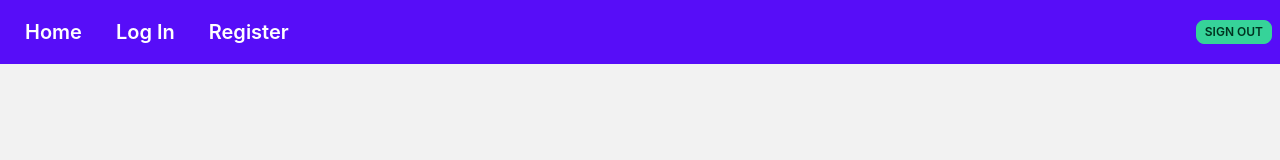
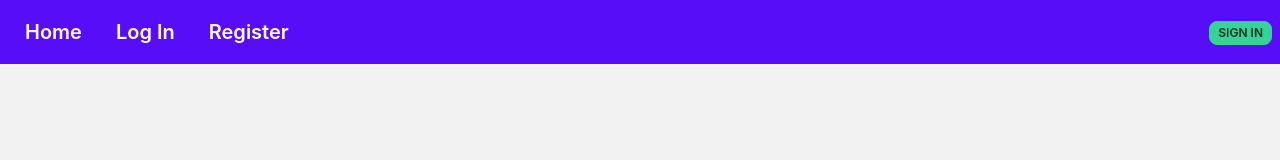
Before and after one commit to mostafizurhh/auth-react-context, a React (Create React App) app: page /register in a window 1280 px wide. Shown: the top 160 px of the page. Built offline with nearby package versions, Linux system fonts and the light colour scheme; no server answers.

Commit message:
implemented signIn and signOut button toggling

```diff
--- a/src/components/Header.js
+++ b/src/components/Header.js
@@ -24,8 +24,17 @@ const Header = () => {
                 <div className='flex-none gap-2'>
                     {user?.email && <span>Welcome {user.email}</span>}
                 </div>
+
+                {/*************************************
+                    signin and signout button toggling
+                 **************************************/}
+
                 <div className='pl-2'>
-                    <button onClick={handleLogOut} className="btn btn-xs btn-success">Sign out</button>
+                    {user?.email ?
+                        <button onClick={handleLogOut} className="btn btn-xs btn-success">Sign out</button>
+                        :
+                        <Link to='/login'><button className="btn btn-xs btn-success">Sign In</button></Link>
+                    }
                 </div>
             </div>
         </div>
```
Also changed, not shown: src/__steps.js (+13 -1 lines), src/components/Register.js (+9 -1 lines).
